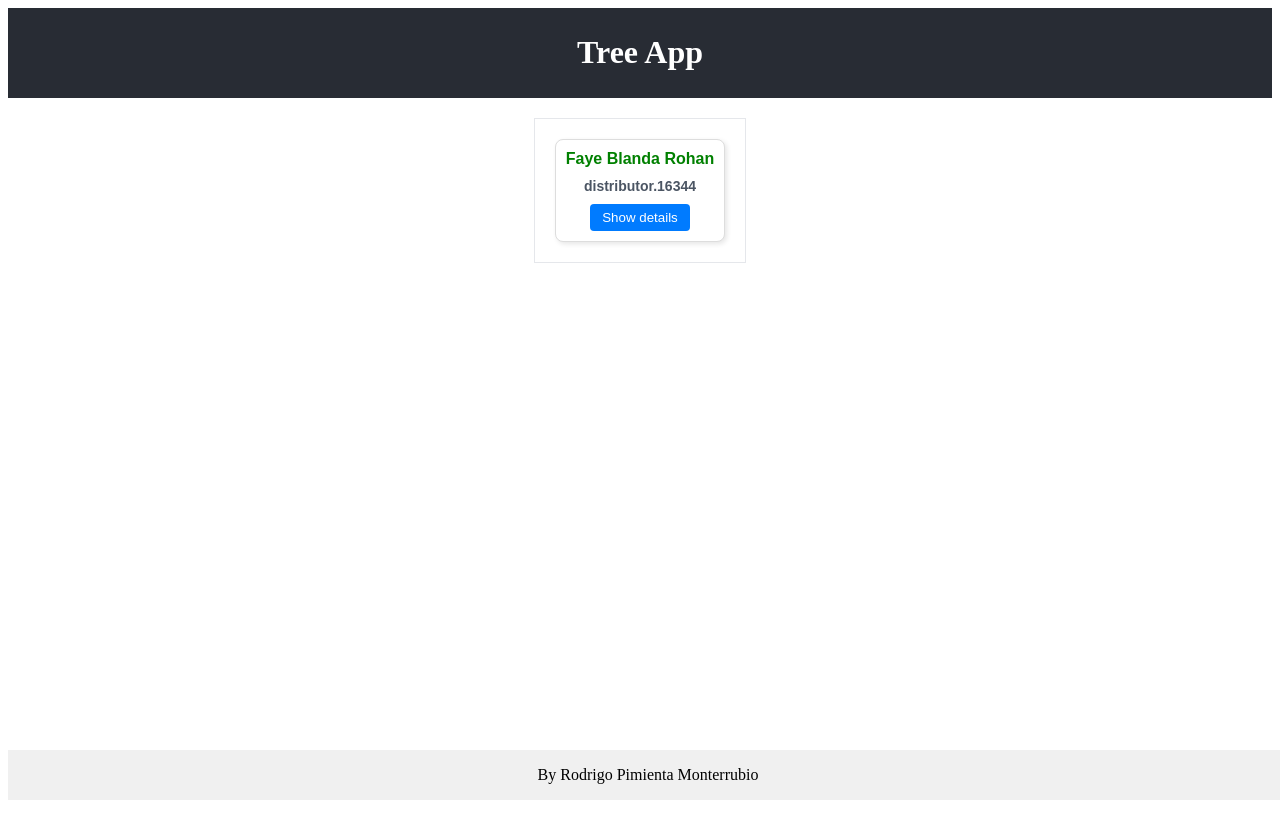
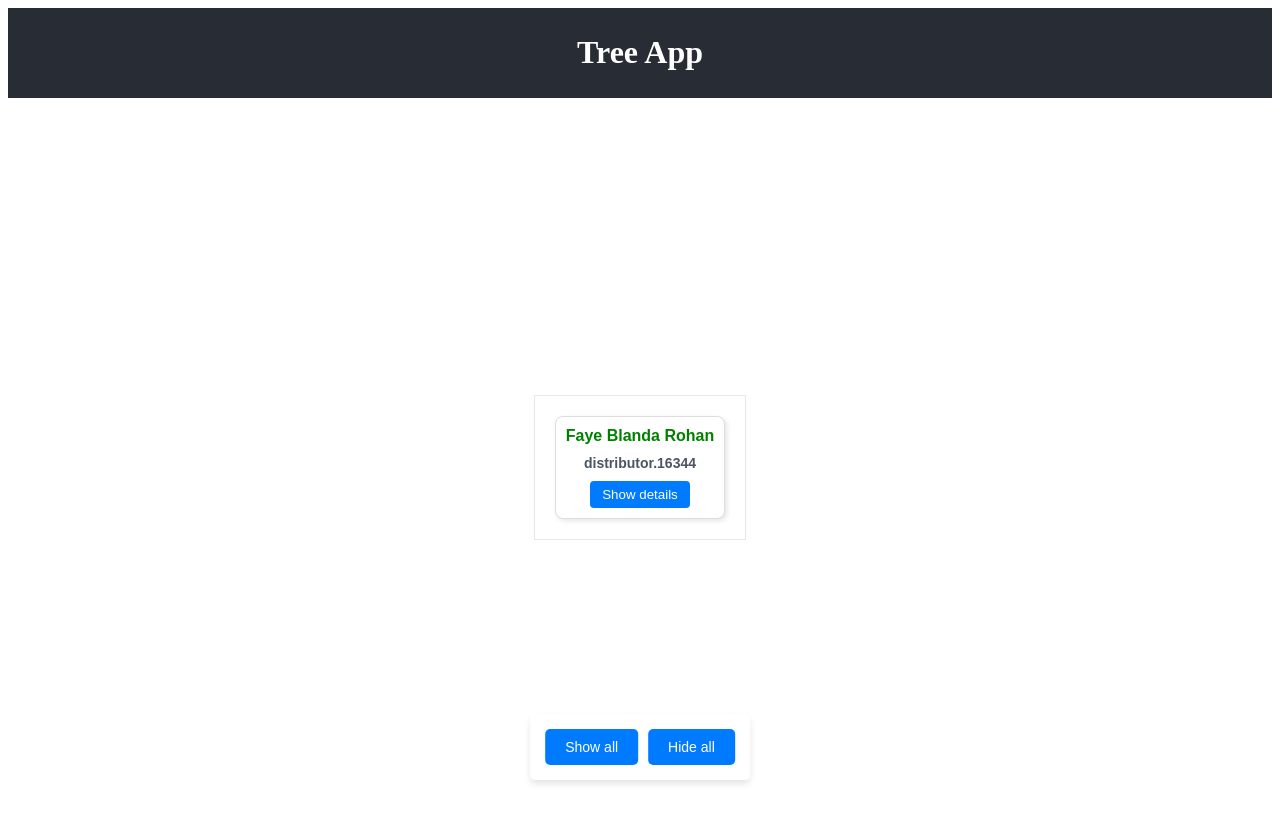
Before and after one commit to RodrigoPimienta/GenealogyTree, a React (Vite) app: page / in a window 1280 px wide. Shown: the top 838 px of the page. Before the commit the page ends 816 px from the top, so only its background shows below. Built offline with nearby package versions, Linux system fonts and the light colour scheme; a web font is replaced by a local one.

Commit message:
feat(Componentes): :sparkles: Add button show and hide all

```diff
--- a/src/App.css
+++ b/src/App.css
@@ -12,7 +12,7 @@ main {
 
 
 footer {
-    background-color: #f0f0f0;
+    background-color: transparent;
     text-align: center;
     padding: px;
     margin-top: auto;
@@ -62,3 +62,50 @@ footer {
   button:hover {
     background-color: #0056b3;
   }
+
+
+  .tree-container {
+    position: relative;
+    display: flex;
+    flex-direction: column;
+    justify-content: center;
+    align-items: center;
+    min-height: 100vh;
+  }
+
+  .tree-content {
+    overflow-y: auto;
+    flex: 1;
+    width: 100%;
+    display: flex;
+    justify-content: center;
+    align-items: center;
+    padding-bottom: 80px; /* Espacio suficiente para los botones */
+  }
+
+  .tree-buttons {
+    position: fixed;
+    bottom: 20px;
+    left: 50%;
+    transform: translateX(-50%);
+    z-index: 10;
+    background-color: white;
+    padding: 10px;
+    border-radius: 5px;
+    box-shadow: 0 4px 6px rgba(0, 0, 0, 0.1);
+  }
+
+  .tree-buttons button {
+    margin: 5px;
+    padding: 10px 20px;
+    border: none;
+    background-color: #007bff;
+    color: white;
+    border-radius: 5px;
+    cursor: pointer;
+    font-size: 14px;
+  }
+
+  .tree-buttons button:hover {
+    background-color: #0056b3;
+  }
--- a/src/App.jsx
+++ b/src/App.jsx
@@ -1,4 +1,4 @@
-import Tree from "./components/Tree"
+import Tree from "./components/tree2"
 import "./App.css"
 
 function App() {
@@ -11,7 +11,6 @@ function App() {
         <Tree />
       </main>
       <footer>
-        <p>By Rodrigo Pimienta Monterrubio</p>
       </footer>
     </>
   )
--- /dev/null
+++ b/src/components/tree2.jsx
@@ -0,0 +1,106 @@
+import { OrganizationChart } from 'primereact/organizationchart';
+import { useState, useRef, useEffect } from 'react';
+import { initializeRoot, sortChildren, transformNode } from '../services/tree';
+import { TreeNode } from './TreeNode';
+import dataJSON from '../mocks/data.json';
+
+export default function Tree() {
+  const treeRef = useRef(null); // Referencia al contenedor del árbol
+  const firstNodeRef = useRef(null); // Referencia al primer nodo del árbol
+
+  const initializeWithExpanded = (data, status = true) => {
+    const rootNode = initializeRoot(data); // Inicializamos el árbol
+    // Aseguramos que el primer nodo esté expandido
+    if (rootNode.length > 0) {
+      rootNode[0].expanded= status;
+    }
+    return rootNode;
+  };
+
+  const [treeData, setTreeData] = useState(() => initializeWithExpanded(dataJSON.data.attributes, false));
+
+  useEffect(() => {
+    // Desplazar al primer nodo después de que el árbol se haya cargado
+    if (firstNodeRef.current) {
+      firstNodeRef.current.scrollIntoView({ behavior: 'smooth', block: 'center' });
+    }
+  }, [treeData]);
+
+  const toggleExpand = (node) => {
+    setTreeData((prevTree) => {
+      return prevTree.map((rootNode) => expandNode(rootNode, node.label));
+    });
+  };
+
+  const expandNode = (currentNode, nodeLabel) => {
+    if (currentNode.label === nodeLabel) {
+      const sortedChildren = sortChildren(currentNode.originalChildren).map(transformNode);
+      return {
+        ...currentNode,
+        expanded: !currentNode.expanded,
+        children: currentNode.expanded ? [] : sortedChildren
+      };
+    }
+
+    return {
+      ...currentNode,
+      children: currentNode.children.map((child) => expandNode(child, nodeLabel))
+    };
+  };
+
+  const nodeTemplate = (node) => {
+    return (
+      <TreeNode node={node} toggleExpand={toggleExpand} />
+    );
+  };
+
+  const showAllTree = () => {
+    // primero actualizar el expanden del nodo raíz a true
+
+    setTreeData([initializeWithExpanded(dataJSON.data.attributes)[0]]);
+
+    const expandAllNodes = (node) => {
+        node.expanded = true;
+      const sortedChildren = sortChildren(node.originalChildren).map(transformNode);
+      return {
+        ...node,
+        expanded: true,
+        children: sortedChildren.length > 0 ? sortedChildren.map(expandAllNodes) : [] // Recursividad para expandir los hijos
+      };
+    };
+
+    setTreeData((prevTree) => prevTree.map((rootNode) => expandAllNodes(rootNode)));
+    // Desplazar al nodo raíz
+    if (firstNodeRef.current) {
+
+      firstNodeRef.current.scrollIntoView({ behavior: 'smooth', block: 'center' });
+    }
+  };
+
+  const resetTree = () => {
+
+
+    // poner el atributo 'expanded' del nodo raíz a false
+
+    setTreeData(initializeWithExpanded(dataJSON.data.attributes, true));
+
+  };
+
+  return (
+    <div className="tree-container">
+      {/* Contenedor del árbol, desplazable hacia abajo */}
+      <div className="tree-content" tabIndex="0" ref={treeRef}>
+        <OrganizationChart
+          value={treeData}
+          nodeTemplate={nodeTemplate}
+        />
+      </div>
+
+      {/* Botones fijos en la parte inferior */}
+      <div className="tree-buttons">
+        <button onClick={showAllTree}>Show all</button>
+        <button onClick={resetTree}>Hide all</button>
+      </div>
+    </div>
+  );
+}
```
